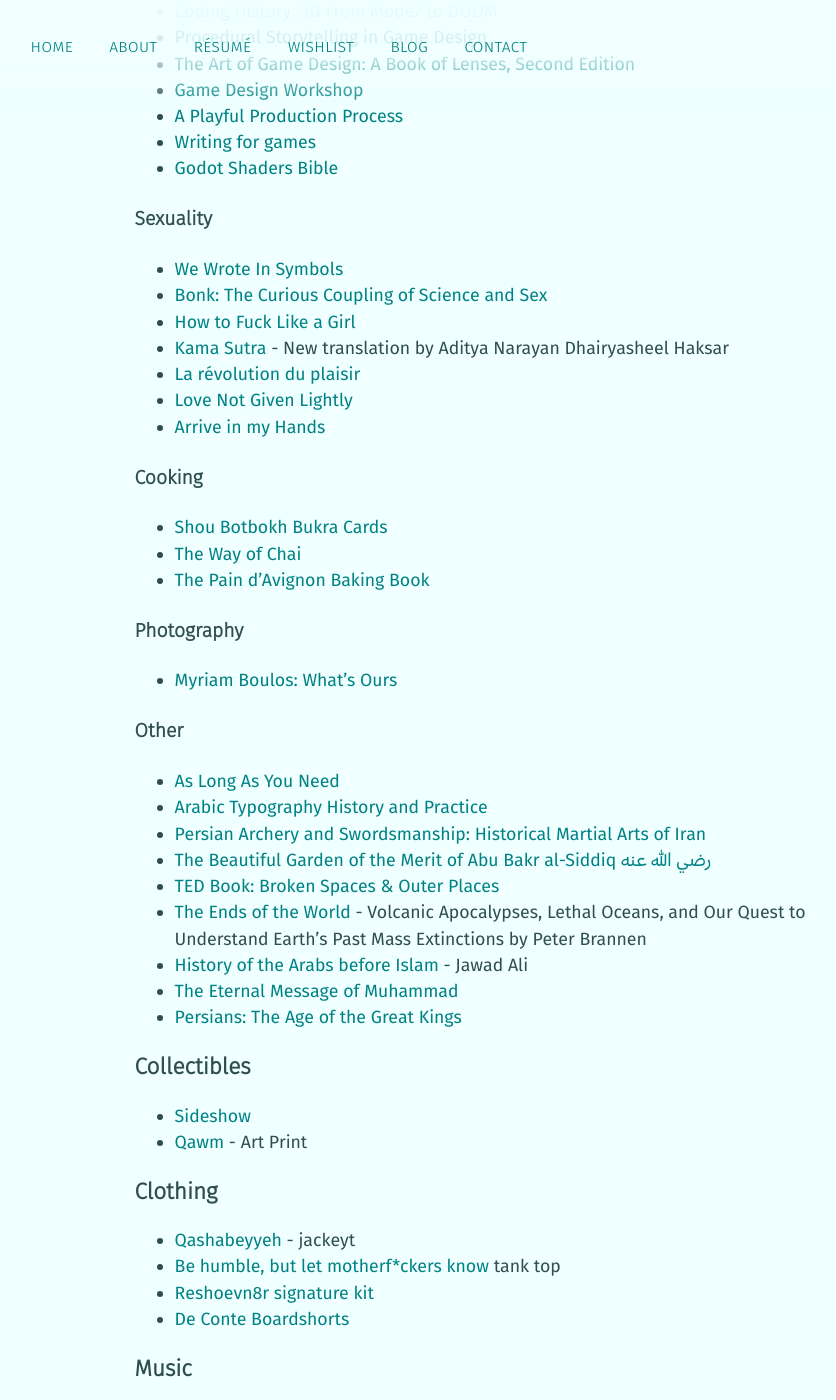
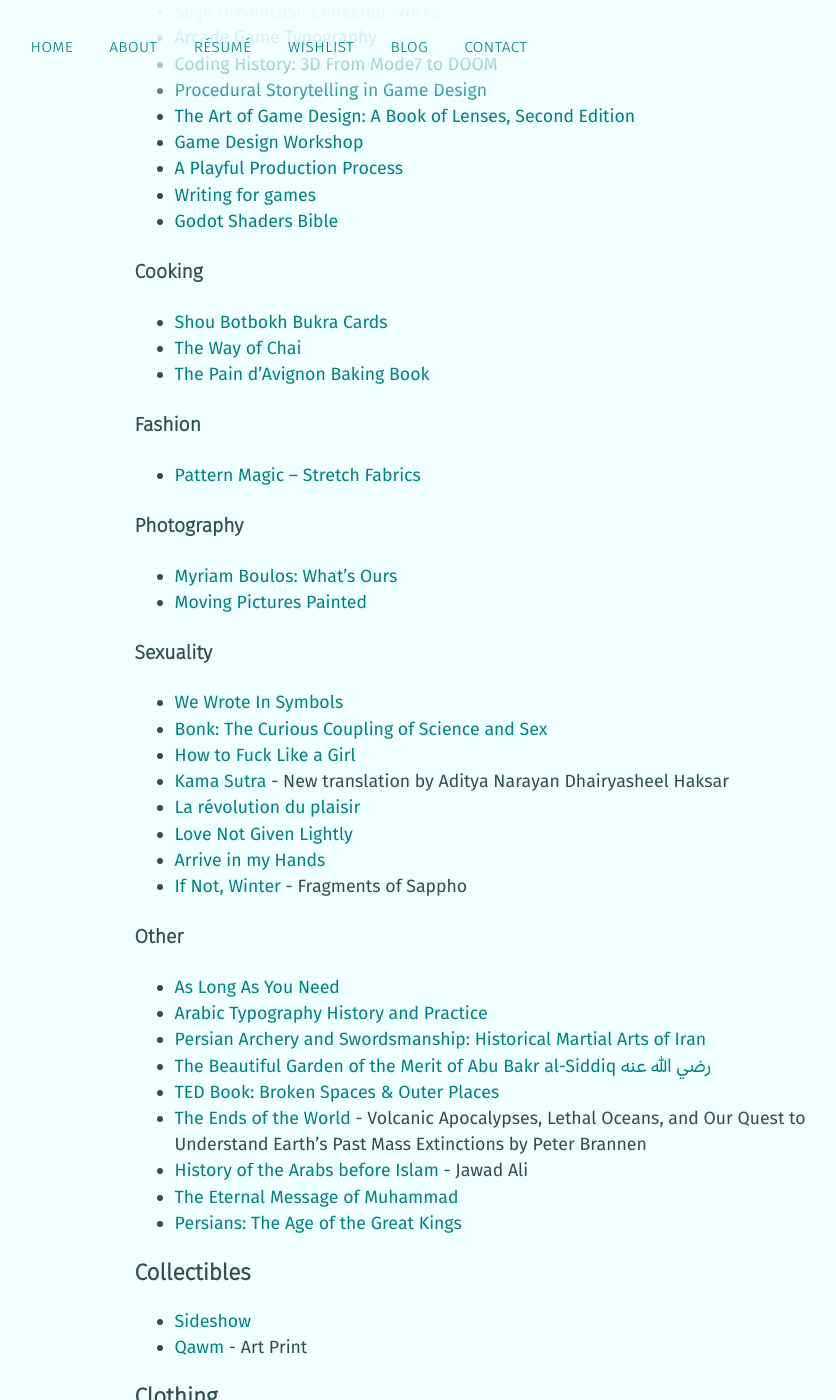
Before and after one commit to mstfacmly/mstfacmly.github.io, a Jekyll site: the page built from wishlist.md, in a window 1280 px wide and 1400 px high, scrolled down 2413 px. Shown: the whole window, without its empty margins (147-983 px from the left). Built offline with Jekyll 4.4.1, drawn with Linux system fonts in a browser that asks for light colours; nearby versions of some CDN libraries; a script that is not in the unit is left out; some of the changed text lies outside the part shown.

Commit message:
update wishlist

```diff
--- a/wishlist.md
+++ b/wishlist.md
@@ -115,6 +117,21 @@
 * [Writing for games](https://www.writingfor.games/)
 * [Godot Shaders Bible](https://jettelly.com/store/the-godot-shaders-bible)
 
+#### Cooking
+
+* [Shou Botbokh Bukra Cards](https://fromlebanon.co/collections/lebanese-breakfast/products/shou-botbokh-bukra-cards)
+* [The Way of Chai](https://www.thewayofchai.com/)
+* [The Pain d'Avignon Baking Book](https://drawnandquarterly.leslibraires.ca/livres/the-pain-d-avignon-baking-book-uliks-fehmiu-9780525536116.html)
+
+#### Fashion
+
+* [Pattern Magic – Stretch Fabrics](https://atelier-b.ca/en/collections/tools/products/pattern-magic-stretch-fabrics)
+
+#### Photography
+
+* [Myriam Boulos: What’s Ours](https://aperture.org/books/myriam-boulos-whats-ours/)
+* [Moving Pictures Painted](https://rep.club/products/moving-pictures-painted)
+
 #### Sexuality
 
 * [We Wrote In Symbols](https://saqibooks.com/books/saqi/we-wrote-in-symbols/)
@@ -124,16 +141,7 @@
 * [La révolution du plaisir](https://www.kobo.com/ca/en/ebook/la-revolution-du-plaisir-1)
 * [Love Not Given Lightly](https://www.kobo.com/ca/en/ebook/love-not-given-lightly-1)
 * [Arrive in my Hands](https://store.silversprocket.net/en-ca/products/arrive-in-my-hands-queer-erotic-comics-by-trinidad-escobar)
-
-#### Cooking
-
-* [Shou Botbokh Bukra Cards](https://fromlebanon.co/collections/lebanese-breakfast/products/shou-botbokh-bukra-cards)
-* [The Way of Chai](https://www.thewayofchai.com/)
-* [The Pain d'Avignon Baking Book](https://drawnandquarterly.leslibraires.ca/livres/the-pain-d-avignon-baking-book-uliks-fehmiu-9780525536116.html)
-
-#### Photography
-
-* [Myriam Boulos: What’s Ours](https://aperture.org/books/myriam-boulos-whats-ours/)
+* [If Not, Winter](https://www.penguinrandomhouse.ca/books/160692/if-not-winter-by-sappho-translated-by-anne-carson/) - Fragments of Sappho
 
 #### Other
 
```
Also changed, not shown: other parts of wishlist.md (+2 -0 lines).
